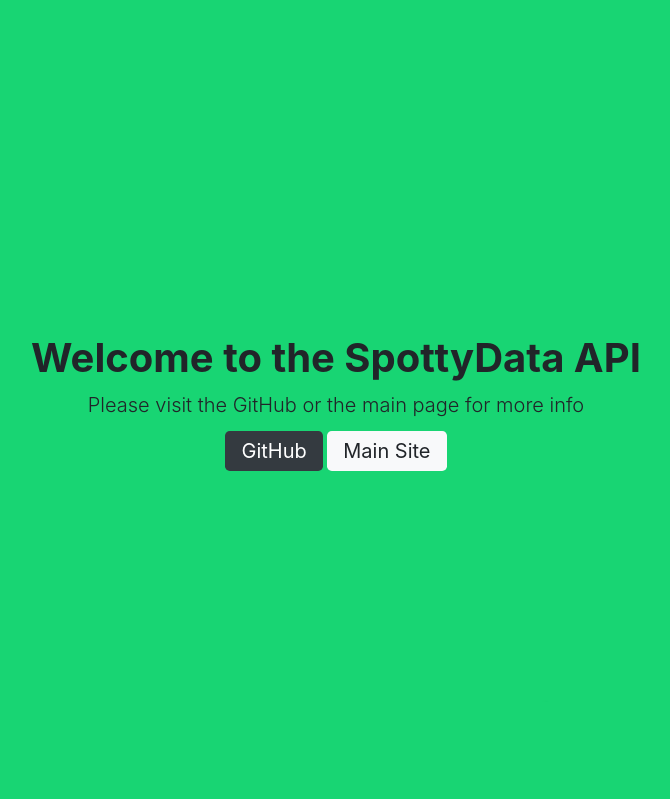
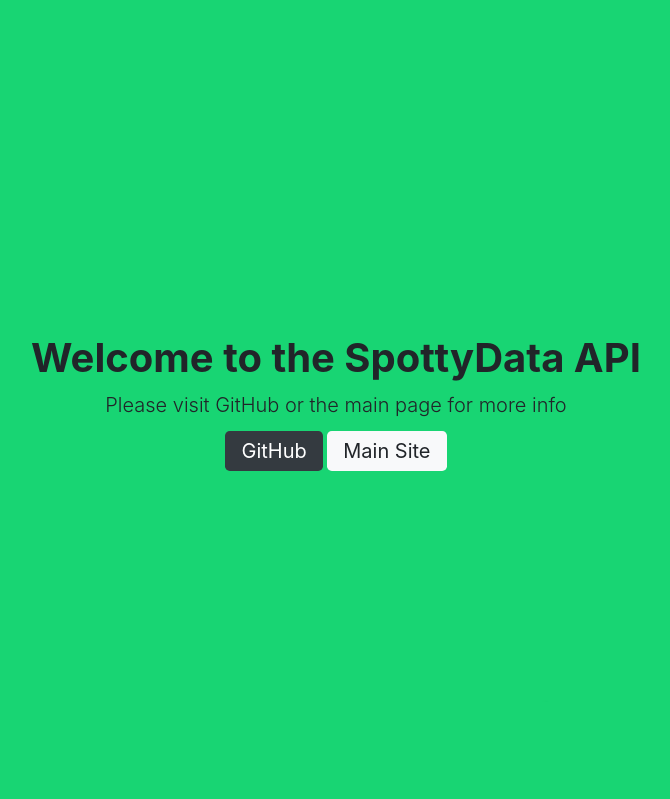
Before and after one commit to nleroy917/spottydata, a Flask app: page / in a window 1280 px wide. Shown: the top 799 px of the page, without its empty margins (304-974 px from the left). Run offline with Flask 2, Linux system fonts and the light colour scheme; some libraries are stand-ins or nearby versions.

Commit message:
update API landing + README

```diff
--- a/templates/base.html
+++ b/templates/base.html
@@ -25,7 +25,7 @@
     <div class="row h-100 align-items-center">
       <div class="col-12 text-center">
         <h1 class="font-weight-bold">Welcome to the SpottyData API</h1>
-        <p class="lead">Please visit the GitHub or the main page for more info</p>
+        <p class="lead">Please visit GitHub or the main page for more info</p>
         <a class="btn-lg btn-dark" href="https://github.com/NLeRoy917/playlist-analyzer-api" role="button">GitHub</a>
         <a class="btn-lg btn-light" href="https://spottydata.com" role="button">Main Site</a>
       </div>
```
Also changed, not shown: README.md.
